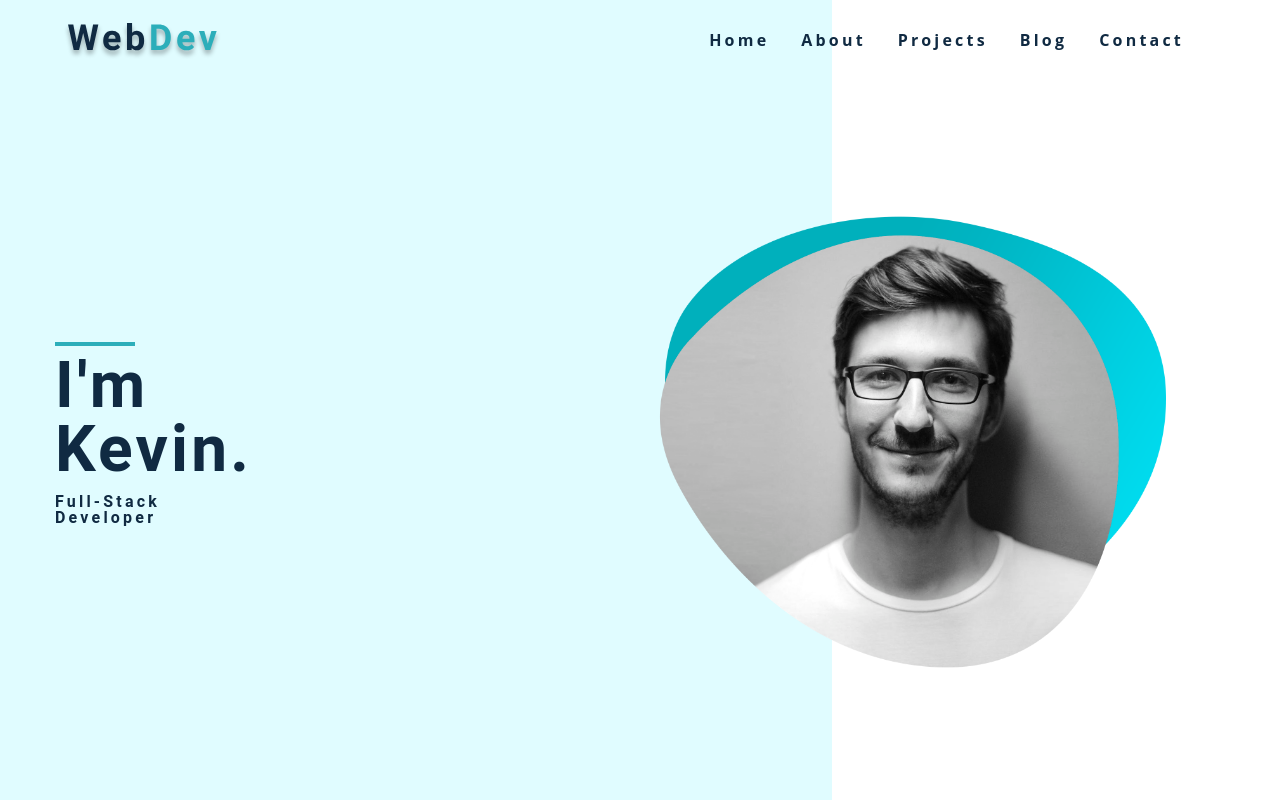
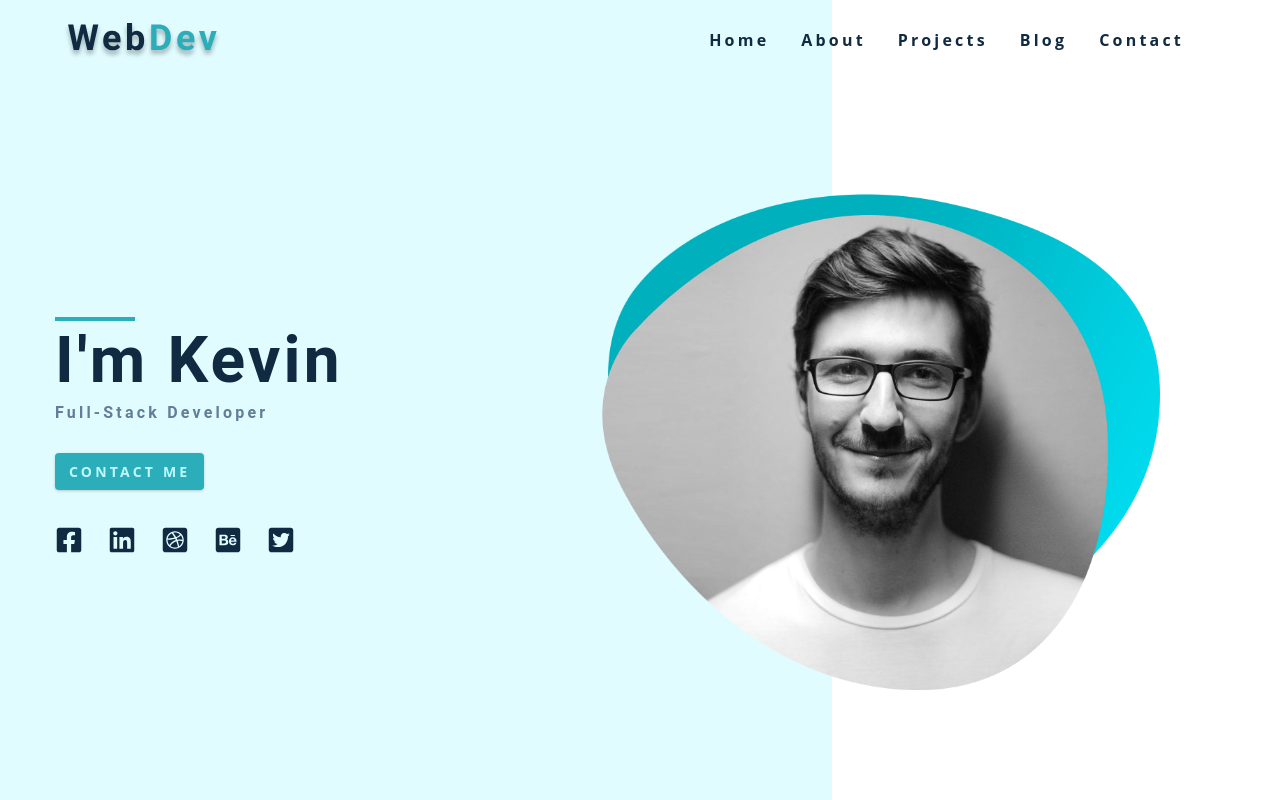
Before and after one commit to kevinhtran/kevin-tran-portfolio, a Gatsby site: page / in a window 1280 px wide. Built offline with nearby package versions, Linux system fonts and the light colour scheme; Gatsby itself is replaced by a stand-in of ours.

Commit message:
finished hero section component with detailed comments

```diff
--- a/src/components/Hero.js
+++ b/src/components/Hero.js
@@ -3,7 +3,7 @@
 import { Link } from "gatsby"
 import { graphql, useStaticQuery } from "gatsby"
 import SocialLinks from "../constants/socialLinks"
-// ...GatsbyImageSharpFluid
+
 const query = graphql`
   {
     file(relativePath: { eq: "hero-img.png" }) {
@@ -16,24 +16,36 @@
   }
 `
 const Hero = () => {
+  // useStaticQuery is a react hook to retrieve data (from query) with GraphQL and takes a render prop
   const {
     file: {
       childImageSharp: { fluid },
     },
   } = useStaticQuery(query)
   return (
+    // hero will add the color and dimensions of the background
     <header className="hero">
       <div className="section-center hero-center">
-        {/* This will be the left site where you have the title, subtitles, contact button, buttons to social media pages */}
-        <article clasName="hero-info">
+        {/* the two columns */}
+        {/* this site contains the title, subtitle, button */}
+        <article className="hero-info">
           <div>
             <div className="underline"></div>
-            <h1>I'm Kevin.</h1>
+            <h1>I'm Kevin</h1>
             <h4>Full-Stack Developer</h4>
+            <Link to="/contact" className="btn">
+              Contact me
+            </Link>
+            {/* in this case, we just pass in the generic SocialLinks component without a styling class */}
+            <SocialLinks />
           </div>
         </article>
+        {/* this side contains the image */}
+        {/* Image component from gatsby which applies all the given transformations */}
+        {/* fluid prop querying for fluid image and passing in fluid which comes from the destructuring file from childImageSharp */}
         <Image fluid={fluid} className="hero-img" />
       </div>
+      <div></div>
     </header>
   )
 }
```
Also changed, not shown: src/constants/socialLinks.js (+7 -0 lines).
